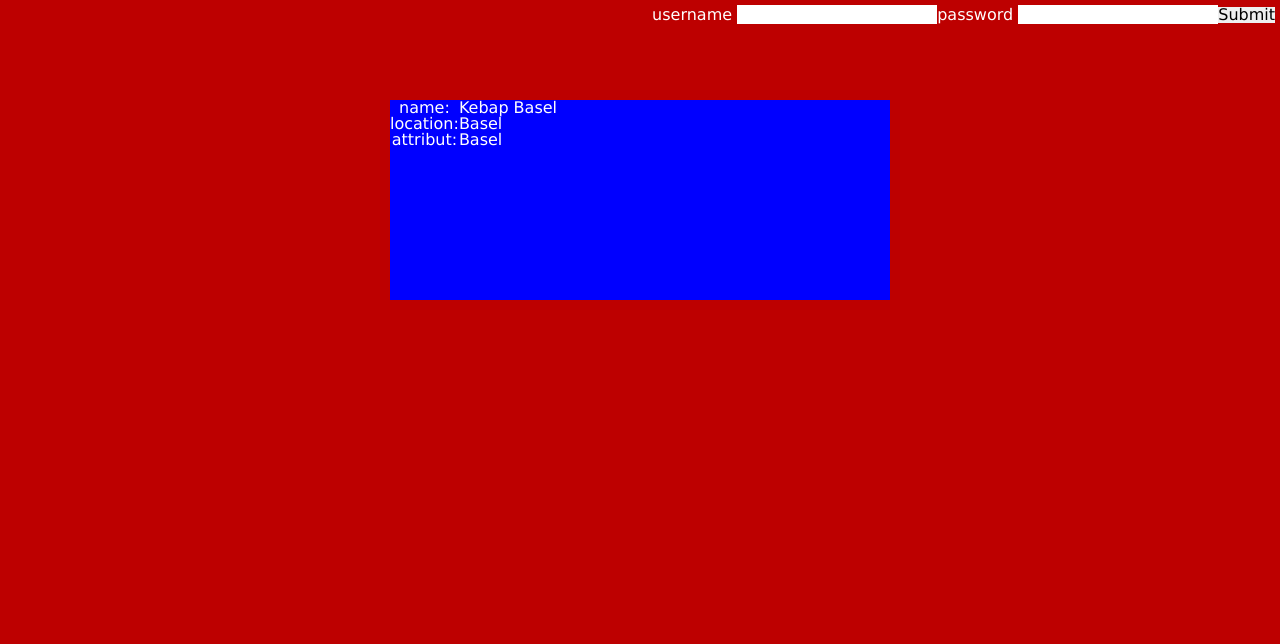
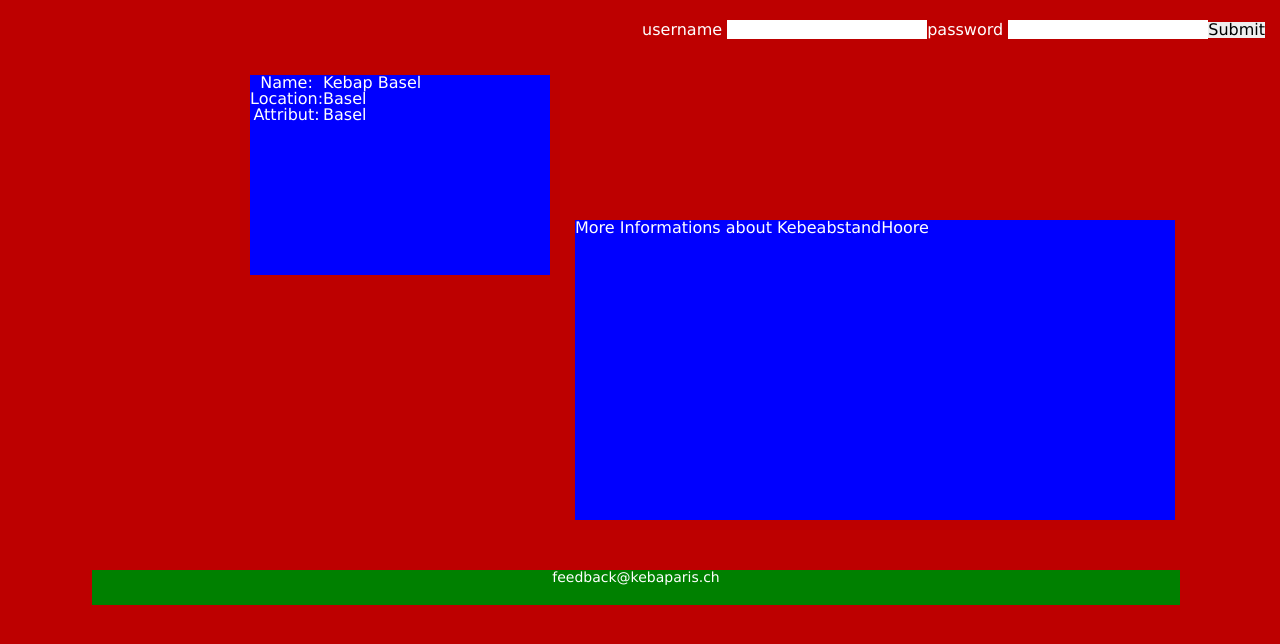
Before and after one commit to kebaparis/kebaparis, a PHP site: page / in a window 1280 px wide. Shown: the top 644 px of the page. Run offline with PHP 8.4, Linux system fonts and the light colour scheme.

Commit message:
created footer, created middle layer for information about kebabstand, updated path to css

```diff
--- a/www/css/main.css
+++ b/www/css/main.css
@@ -24,24 +24,41 @@ h1 {
 
 /*** layout ***/
 #drm {
+  position: relative;
   background-color:blue;
-  width:500px;
-  height:200px;
-  margin-left:auto;
-  margin-right:auto;
-  margin-top:100px;
+  width: 300px;
+  height: 200px;
+  margin-left: 250px;
+  margin-top: 75px;
+}
 
-
+#drminfo {
+	position: relative;
+	background-color: blue;
+	width: 600px;
+	height: 300px;
+	margin-left: 575px;
+	margin-top: -55px;
 }
 
 #login {
   /*background-color:green;*/
   position:absolute;
-  top:0px;
-  right:0px;
+  top:15px;
+  right:10px;
 
   padding-top: 5px;
   padding-right:5px;
+}
 
+/* style in footer */
+#footer
+{
+width: 85%;
+height: 35px;
+margin: 50px 100px auto auto;
+background-color: green;
 
+font-size: 14px;
+text-align: center;
 }
--- a/www/index.php
+++ b/www/index.php
@@ -4,7 +4,7 @@
   <head>
 
 
-    <link rel="stylesheet" type="text/css" href="main.css">
+    <link rel="stylesheet" type="text/css" href="css/main.css">
 
     <style type="text/css">
 
@@ -16,6 +16,7 @@
   </head>
 
   <body>
+
     <div id="login">
 
       <?php include 'login_form.php'; ?>
@@ -23,21 +24,20 @@
     </div> <!-- end div #login -->
 
 
-
     <div id="drm">
       <table>
         <tr>
-          <th>name:</th>
+          <th>Name:</th>
           <td>Kebap Basel</td>
         </tr>
 
         <tr>
-          <th>location:</th>
+          <th>Location:</th>
           <td>Basel</td>
         </tr>
 
         <tr>
-          <th>attribut:</th>
+          <th>Attribut:</th>
           <td>Basel</td>
         </tr>
 
@@ -45,6 +45,19 @@
 
     </div>
 
+    <div id="drminfo">
+  		<table>
+			<tr>
+				<td> More Informations about Kebeabstand </td>
+				<td> Hoore </td>
+			</tr>
+  		</table>
+  	 </div>
+
+
+	 <div id="footer">
+		<p> feedback@kebaparis.ch </p>
+	 </div>
 
   </body>
 
```
